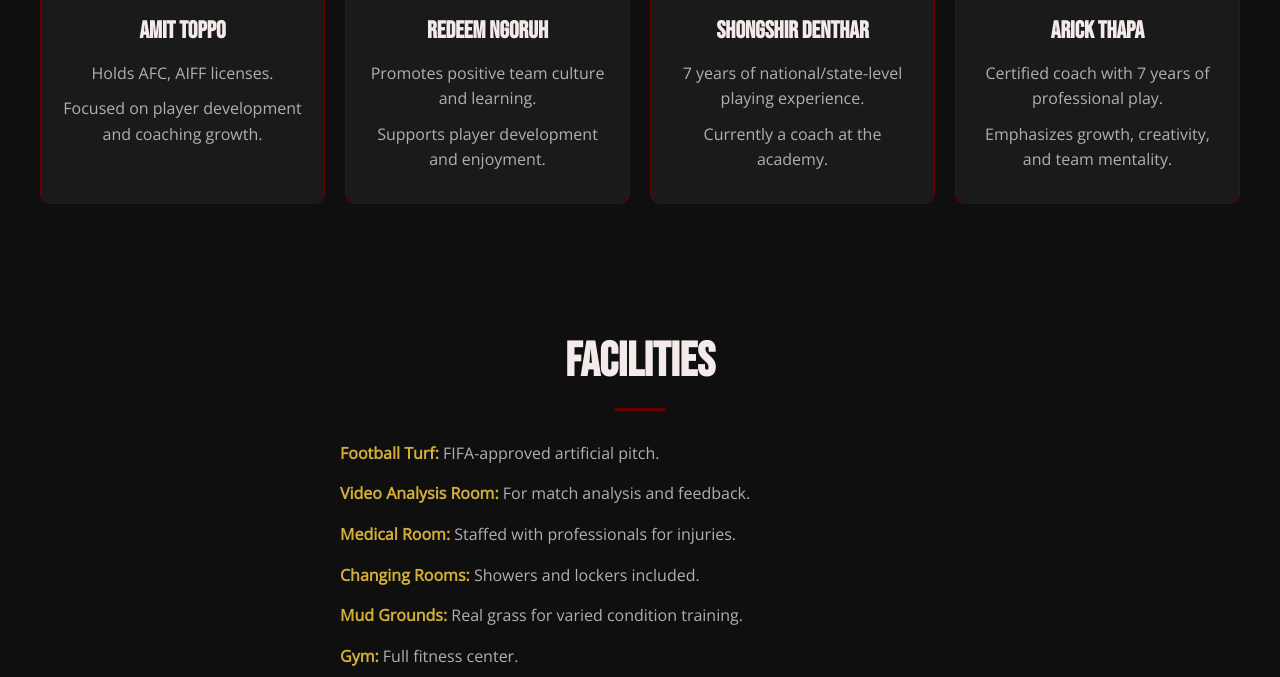
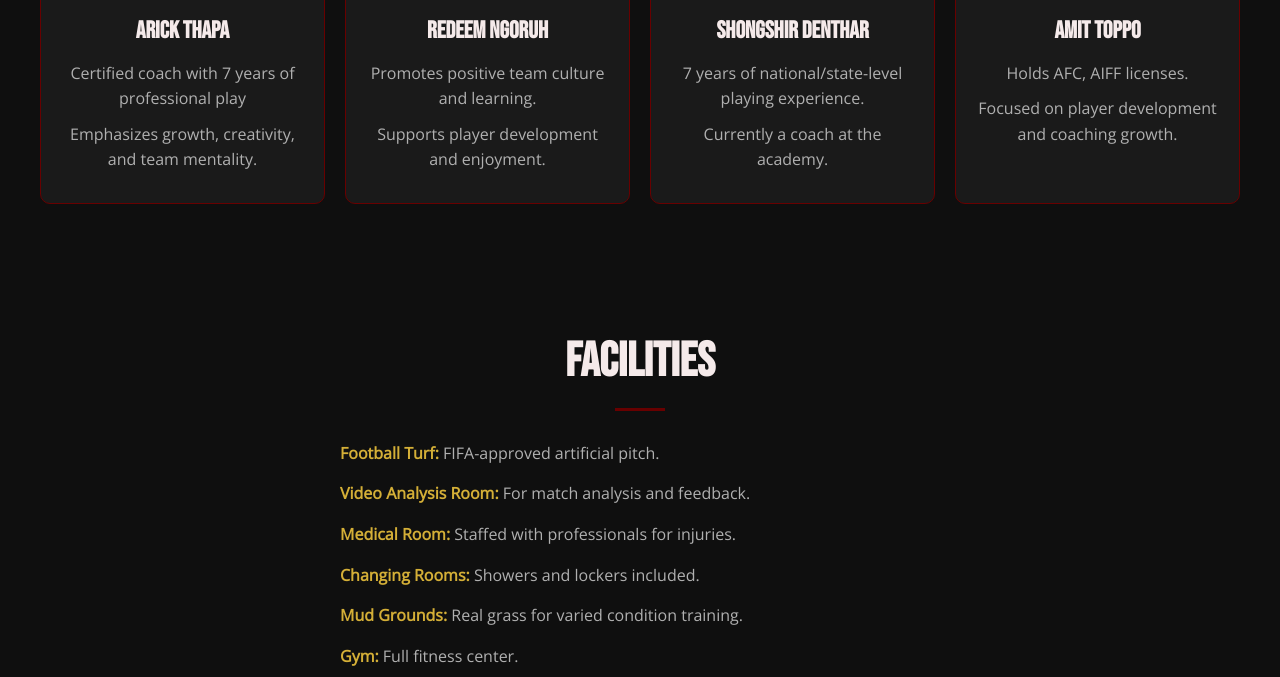
Before and after one commit to ManuSSandStrom/NewsFootballAcademy, a plain HTML site: page index.html in a window 1280 px wide. Shown: the part 3100-3777 px from the top of the page. Drawn offline with nearby package versions, Linux system fonts and the light colour scheme.

Commit message:
Add files via upload

```diff
--- a/index.html
+++ b/index.html
@@ -146,12 +146,12 @@
         <div class="coaching-content">
             <div class="coach">
                 <div class="coach-image">
-                    <img src="https://res.cloudinary.com/dcd6l5egh/image/upload/v1748186854/AMIT_TOPPO_xezfwm.jpg" alt="Amit Toppo">
+                    <img src=" https://res.cloudinary.com/dcd6l5egh/image/upload/v1748186854/ARICK_THAPA_i5l0cf.jpg" alt="Amit Toppo">
                 </div>
                 <div class="coach-details">
-                    <h3>Amit Toppo</h3>
-                    <p>Holds AFC, AIFF licenses.</p>
-                    <p>Focused on player development and coaching growth.</p>
+                    <h3> Arick Thapa</h3>
+                    <p>Certified coach with 7 years of professional play</p>
+                    <p>Emphasizes growth, creativity, and team mentality.</p>
                 </div>
             </div>
             <div class="coach">
@@ -176,12 +176,12 @@
             </div>
             <div class="coach">
                 <div class="coach-image">
-                    <img src="https://res.cloudinary.com/dcd6l5egh/image/upload/v1748186854/ARICK_THAPA_i5l0cf.jpg" alt="Arick Thapa">
+                    <img src="https://res.cloudinary.com/dcd6l5egh/image/upload/v1748186854/AMIT_TOPPO_xezfwm.jpg" alt="Arick Thapa">
                 </div>
                 <div class="coach-details">
-                    <h3>Arick Thapa</h3>
-                    <p>Certified coach with 7 years of professional play.</p>
-                    <p>Emphasizes growth, creativity, and team mentality.</p>
+                    <h3>Amit Toppo</h3>
+                    <p>Holds AFC, AIFF licenses.</p>
+                    <p>Focused on player development and coaching growth.</p>
                 </div>
             </div>
         </div>
```
